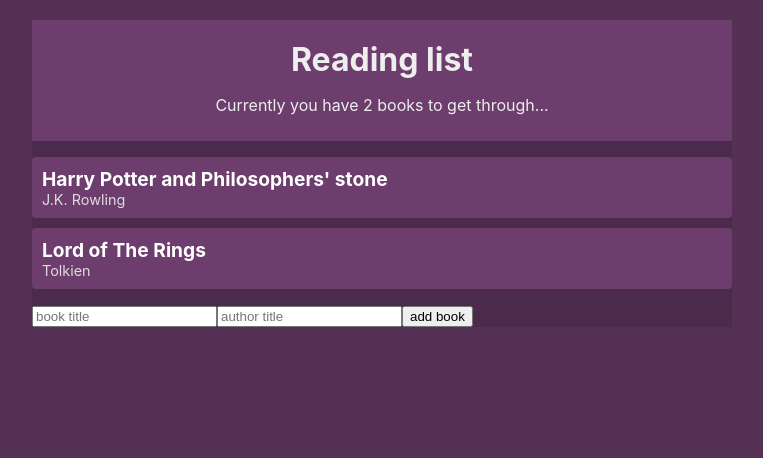
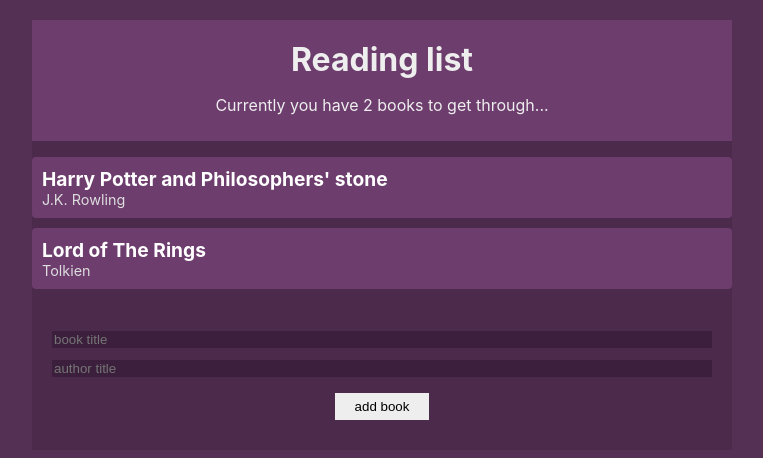
Before and after one commit to Duckjaniels/React_context_hooks, a React (Create React App) app in the folder booklist/: page / in a window 1280 px wide. Shown: the top 458 px of the page, without its empty margins (258-1021 px from the left). Built offline with nearby package versions, Linux system fonts and the light colour scheme.

Commit message:
Styling form component

```diff
--- a/booklist/src/index.css
+++ b/booklist/src/index.css
@@ -64,3 +64,24 @@
     margin: 20px;
     text-align: center;
 }
+
+form {
+    padding: 20px;
+}
+
+input[type='text'] {
+    width: 100%;
+    box-sizing: border-box;
+    margin: 6px 0;
+    background: #3c1f3c;
+    color: #fff;
+    border: 0;
+}
+
+input[type='submit'] {
+    margin: 10px auto;
+    background: #eee;
+    border: 0;
+    padding: 6px 20px;
+    display: block;
+}
```
